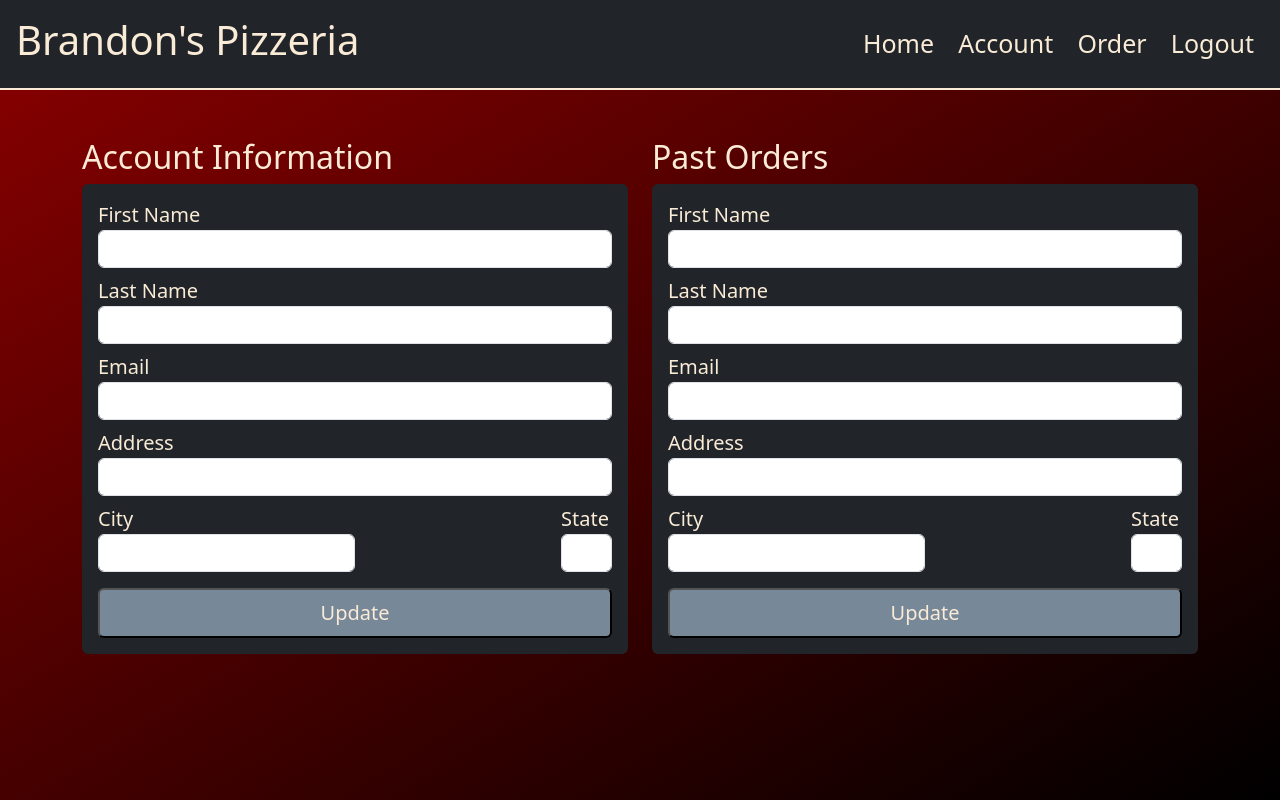
After one commit to Brando129/brandons_pizzeria, a Flask app: page /account in a window 1280 px wide. The commit adds this page. Run offline with Flask 3, Linux system fonts and the light colour scheme; the visitor is signed in with stand-in values (Sample User, id 1).

Commit message:
Building account HTML.

```diff
--- a/flask_app/controllers/controllers_users.py
+++ b/flask_app/controllers/controllers_users.py
@@ -40,6 +40,20 @@ def craft_pizza():
         return redirect('/logout')
     return render_template('craft_pizza.html')
 
+# Route for rendering the Order page.
+@app.route('/order')
+def order():
+    if 'user_id' not in session:
+        return redirect('/logout')
+    return render_template('order.html')
+
+# Route for rendering the Account page.
+@app.route('/account')
+def account():
+    if 'user_id' not in session:
+        return redirect('/logout')
+    return render_template('account.html')
+
 # Post Routes
 # Route for registering a user.
 @app.post('/register')
--- /dev/null
+++ b/flask_app/templates/account.html
@@ -0,0 +1,128 @@
+<!DOCTYPE html>
+<html lang="en">
+<head>
+    <meta charset="UTF-8">
+    <meta name="viewport" content="width=device-width, initial-scale=1.0">
+    <!-- CSS Link -->
+    <link rel="stylesheet" href="/static/css/style.css">
+    <!-- Bootstrap Link -->
+    <link href="https://cdn.jsdelivr.net/npm/bootstrap@5.3.0/dist/css/bootstrap.min.css" rel="stylesheet"
+    integrity="sha384-9ndCyUaIbzAi2FUVXJi0CjmCapSmO7SnpJef0486qhLnuZ2cdeRhO02iuK6FUUVM" crossorigin="anonymous">
+    <!-- Bootswatch -->
+    <!-- <link rel="stylesheet" href="{{ url_for('static', filename='/css/bootstrap.min.css') }}"> -->
+    <!-- Font Links -->
+    <!-- <link rel="preconnect" href="https://fonts.googleapis.com">
+    <link rel="preconnect" href="https://fonts.gstatic.com" crossorigin>
+    <link href="https://fonts.googleapis.com/css2?family=Dancing+Script&family=Roboto:ital@1&display=swap" rel="stylesheet"> -->
+    <title>Account</title>
+</head>
+<body class="background">
+    <div class="col-12">
+        <!-- Banner -->
+        <div class="d-flex justify-content-between align-items-center p-3 bg-dark b_bottom">
+            <h1 class="proj_title">Brandon's Pizzeria</h1>
+            <div>
+                <a class="navbar_links" href="/homepage">Home</a>
+                <a class="navbar_links" href="#">Account</a>
+                <a class="navbar_links" href="/order">Order</a>
+                <a class="navbar_links" href="/logout">Logout</a>
+            </div>
+        </div>
+        <!-- End of Banner -->
+        <!-- Form Container -->
+        <div class="container">
+            <div class="row">
+                <div class="col-md-6 my-5">
+                    <h2 class="proj_title">Account Information</h2>
+                    <div class="p-3 bg-dark rounded">
+                        <form class="d-flex flex-column" action="/update" method="POST">
+                            <!-- Flash messages -->
+                            {% with messages = get_flashed_messages(category_filter=['update']) %}     <!-- declare a variable called messages -->
+                                {% if messages %}                            <!-- check if there are any messages -->
+                                    {% for message in messages %}            <!-- loop through the messages -->
+                                        <p class="text-danger"><strong>{{message}}</strong></p>                   <!-- display each message in a paragraph tag -->
+                                    {% endfor %}
+                                {% endif %}
+                            {% endwith %}
+                            <!-- End of Flash messages -->
+                            <div class="mb-2">
+                                <label class="reg_and_log_labels" for="first_name">First Name</label>
+                                <input class="form-control" type="text" name="first_name">
+                            </div>
+                            <div class="mb-2">
+                                <label class="reg_and_log_labels" for="last_name">Last Name</label>
+                                <input class="form-control" type="text" name="last_name">
+                            </div>
+                            <div class="mb-2">
+                                <label class="reg_and_log_labels" for="email">Email</label>
+                                <input class="form-control" type="text" name="email">
+                            </div>
+                            <div class="mb-2">
+                                <label class="reg_and_log_labels" for="address">Address</label>
+                                <input class="form-control" type="text" name="address">
+                            </div>
+                            <div class="d-flex justify-content-between align-items-center mb-2">
+                                <div>
+                                    <label class="reg_and_log_labels" for="city">City</label>
+                                    <input class="form-control" type="text" name="city">
+                                </div>
+                                <div>
+                                    <label class="reg_and_log_labels" for="state">State</label>
+                                    <select class="form-control" name="state">
+                                        <option value=""></option>
+                                        <option value="Pennsylvania">PA</option>
+                                        <option value="West Virginia">WV</option>
+                                        <option value="Ohio">OH</option>
+                                    </select>
+                                </div>
+                            </div>
+                            <input class="sign_up_btn mt-2 p-2 rounded" type="submit" value="Update">
+                        </form>
+                    </div>
+                    <!-- End of Form Container -->
+                </div>
+                <div class="col-md-6 my-5">
+                    <h2 class="proj_title">Past Orders</h2>
+                    <div class="p-3 bg-dark rounded">
+                        <form class="d-flex flex-column" action="/update_favorite" method="POST">
+                            <div class="mb-2">
+                                <label class="reg_and_log_labels" for="first_name">First Name</label>
+                                <input class="form-control" type="text" name="first_name">
+                            </div>
+                            <div class="mb-2">
+                                <label class="reg_and_log_labels" for="last_name">Last Name</label>
+                                <input class="form-control" type="text" name="last_name">
+                            </div>
+                            <div class="mb-2">
+                                <label class="reg_and_log_labels" for="email">Email</label>
+                                <input class="form-control" type="text" name="email">
+                            </div>
+                            <div class="mb-2">
+                                <label class="reg_and_log_labels" for="address">Address</label>
+                                <input class="form-control" type="text" name="address">
+                            </div>
+                            <div class="d-flex justify-content-between align-items-center mb-2">
+                                <div>
+                                    <label class="reg_and_log_labels" for="city">City</label>
+                                    <input class="form-control" type="text" name="city">
+                                </div>
+                                <div>
+                                    <label class="reg_and_log_labels" for="state">State</label>
+                                    <select class="form-control" name="state">
+                                        <option value=""></option>
+                                        <option value="Pennsylvania">PA</option>
+                                        <option value="West Virginia">WV</option>
+                                        <option value="Ohio">OH</option>
+                                    </select>
+                                </div>
+                            </div>
+                            <input class="sign_up_btn mt-2 p-2 rounded" type="submit" value="Update">
+                        </form>
+                    </div>
+                    <!-- End of Form Container -->
+                </div>
+            </div>
+        </div>
+    </div>
+</body>
+</html>
--- a/flask_app/templates/craft_pizza.html
+++ b/flask_app/templates/craft_pizza.html
@@ -24,8 +24,8 @@
             <h1 class="proj_title">Brandon's Pizzeria</h1>
             <div>
                 <a class="navbar_links" href="/homepage">Home</a>
-                <a class="navbar_links" href="#">Account</a>
-                <a class="navbar_links" href="#">Order</a>
+                <a class="navbar_links" href="/account">Account</a>
+                <a class="navbar_links" href="/order">Order</a>
                 <a class="navbar_links" href="/logout">Logout</a>
             </div>
         </div>
--- a/flask_app/templates/homepage.html
+++ b/flask_app/templates/homepage.html
@@ -24,8 +24,8 @@
             <h1 class="proj_title">Brandon's Pizzeria</h1>
             <div>
                 <a class="navbar_links" href="#">Home</a>
-                <a class="navbar_links" href="#">Account</a>
-                <a class="navbar_links" href="/craft_pizza">Order</a>
+                <a class="navbar_links" href="/account">Account</a>
+                <a class="navbar_links" href="/order">Order</a>
                 <a class="navbar_links" href="/logout">Logout</a>
             </div>
         </div>
```
Also changed, not shown: flask_app/templates/order.html (added, +34 -0 lines).
